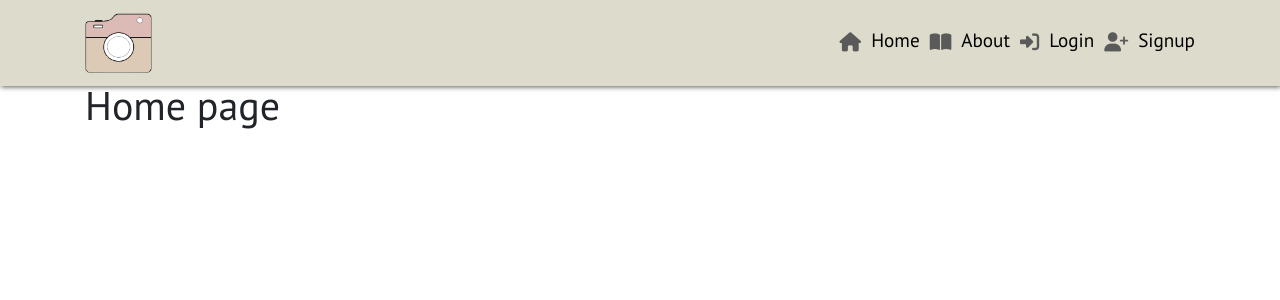
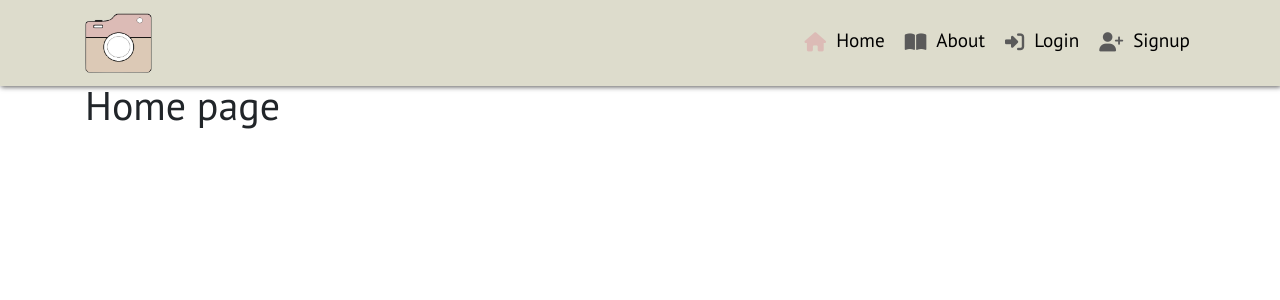
Before and after one commit to Tony118g/captured, a React (Create React App) app: page / in a window 1280 px wide. Shown: the top 300 px of the page. Built offline with nearby package versions, Linux system fonts and the light colour scheme.

Commit message:
Add styles for active navlinks

```diff
--- a/src/components/NavBar.js
+++ b/src/components/NavBar.js
@@ -8,24 +8,24 @@ const NavBar = () => {
     return (
         <Navbar className={styles.NavBar} expand="md" fixed="top">
             <Container>
-                <NavLink to="/">
-                    <Navbar.Brand className={styles.Logo}>
+                <NavLink className={styles.Logo} to="/">
+                    <Navbar.Brand>
                         <img src={logo} alt="Captured logo" height="60" />
                     </Navbar.Brand>
                 </NavLink>
                 <Navbar.Toggle aria-controls="basic-navbar-nav" />
                 <Navbar.Collapse id="basic-navbar-nav">
                     <Nav className="ml-auto">
-                        <NavLink exact to="/">
+                        <NavLink className={styles.NavLink} activeClassName={styles.Active} exact to="/">
                             <i className="fa-solid fa-house"></i>Home
                         </NavLink>
-                        <NavLink to="/about">
+                        <NavLink className={styles.NavLink} activeClassName={styles.Active} to="/about">
                             <i className="fa-solid fa-book-open"></i>About
                         </NavLink>
-                        <NavLink to="/login">
+                        <NavLink className={styles.NavLink} activeClassName={styles.Active} to="/login">
                             <i className="fa-solid fa-right-to-bracket"></i>Login
                         </NavLink>
-                        <NavLink to="/signup">
+                        <NavLink className={styles.NavLink} activeClassName={styles.Active} to="/signup">
                             <i className="fa-solid fa-user-plus"></i>Signup
                         </NavLink>
                     </Nav>
--- a/src/styles/NavBar.module.css
+++ b/src/styles/NavBar.module.css
@@ -11,3 +11,11 @@ a {
 a:hover:not(.Logo) {
     border-bottom: 1px solid #5A5A5A;
 }
+
+.NavLink {
+    padding: 0 5px 0 5px;
+}
+
+.Active i {
+    color: #DCBBB6;
+}
```
